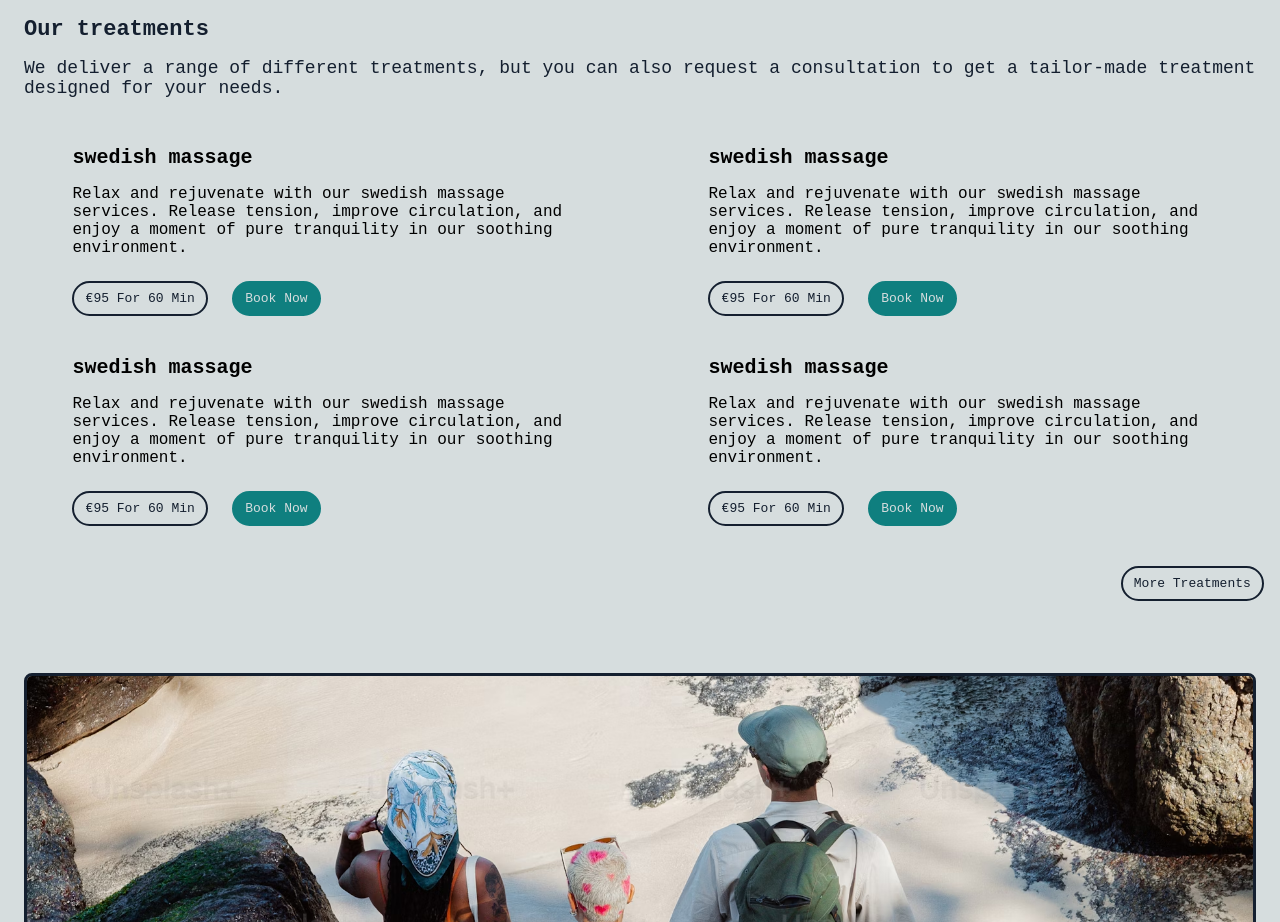
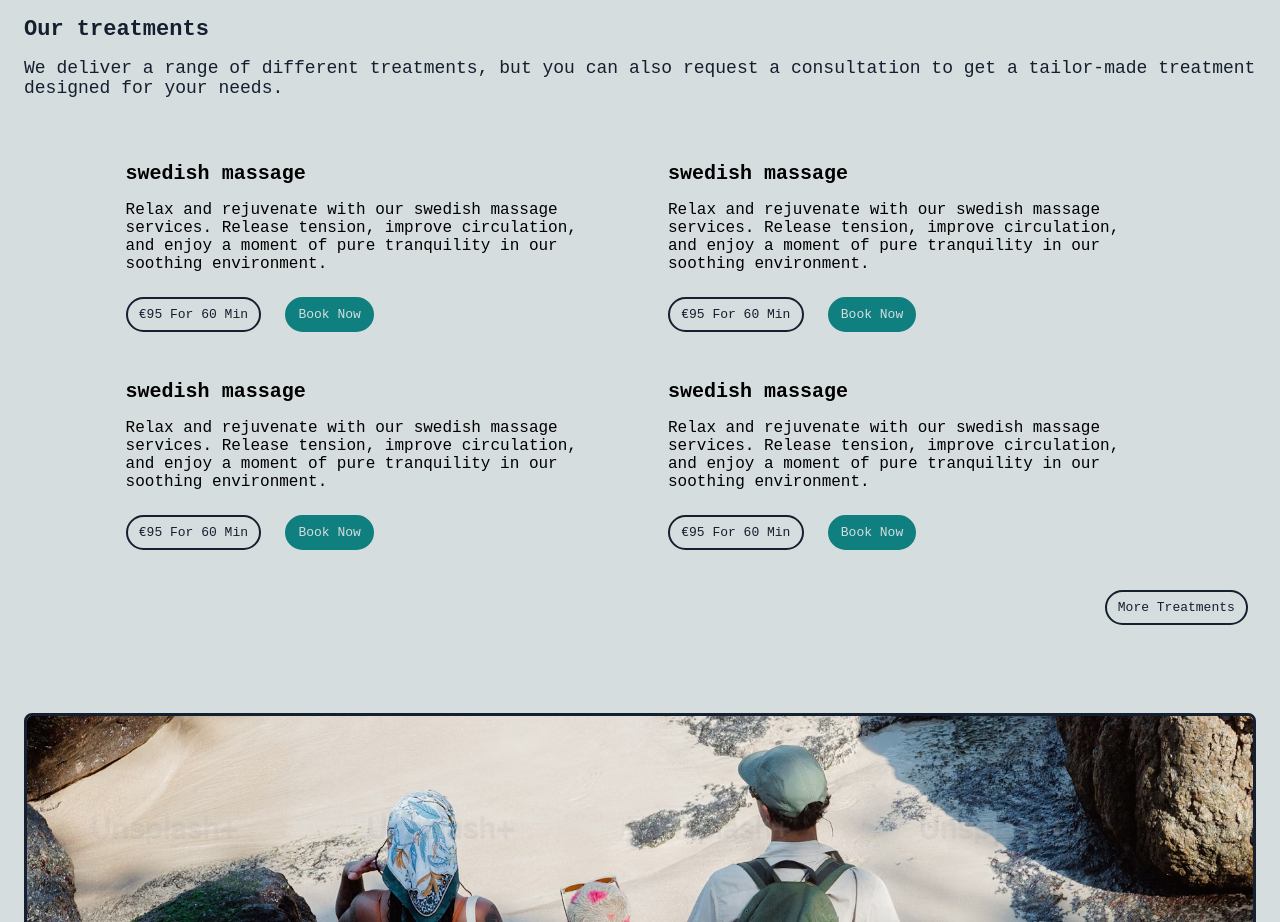
Before and after one commit to YoussraElmortai/travelingbeauty, a SvelteKit app: page / in a window 1280 px wide. Shown: the part 920-1842 px from the top of the page. Built offline with nearby package versions, Linux system fonts and the light colour scheme.

Commit message:
styling fix

```diff
--- a/src/lib/components/treatments.svelte
+++ b/src/lib/components/treatments.svelte
@@ -15,12 +15,12 @@
     position: relative;
     display: flex;
     flex-flow: column;
-    gap: 1.5rem;
+    gap: 2rem 2.5rem;
     width: 100%;
 
     @media (min-width: 425px) {
       flex-flow: row wrap;
-      justify-content: space-around;
+      justify-content: center;
     }
   }
 </style>
--- a/src/routes/treatments/+page.svelte
+++ b/src/routes/treatments/+page.svelte
@@ -25,6 +25,7 @@
   .wrapper {
     @media (min-width: 425px) {
       flex-flow: row wrap;
+      justify-content: space-around;
     }
   }
 
--- a/static/global.css
+++ b/static/global.css
@@ -49,7 +49,7 @@ main {
 }
 
 .wrapper {
-    padding: 1rem;
+    padding: 2rem;
     display: flex;
     flex-flow: column;
     gap: 2rem;
```
